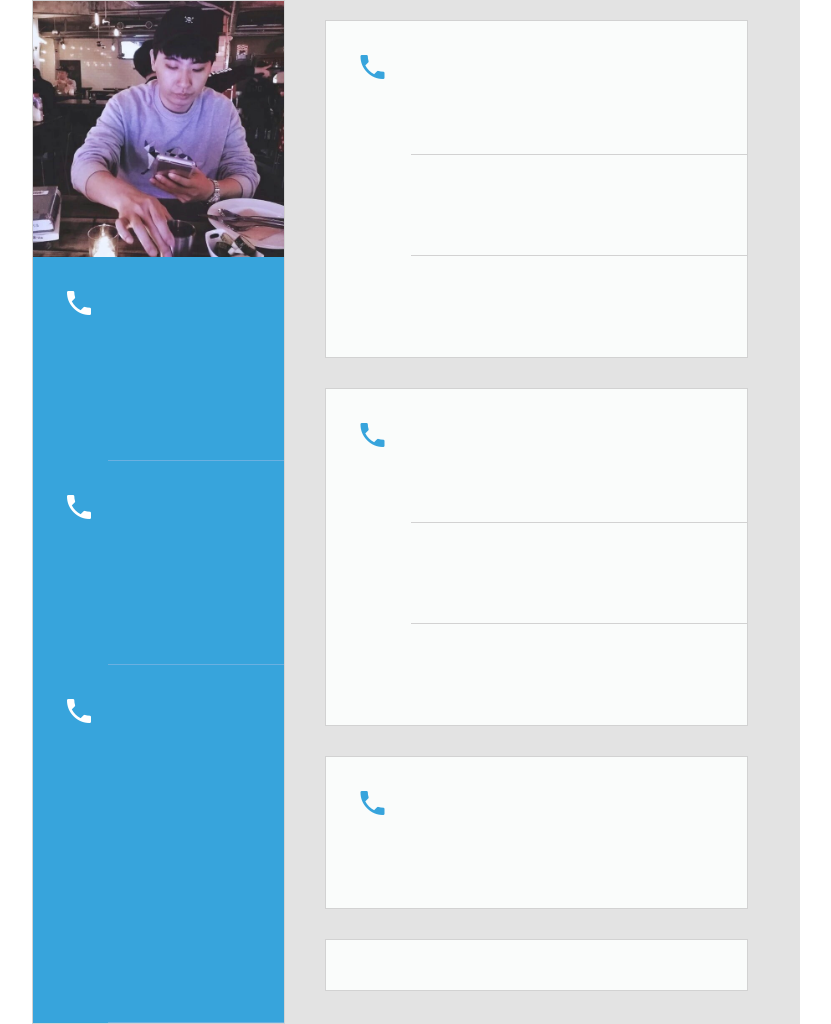
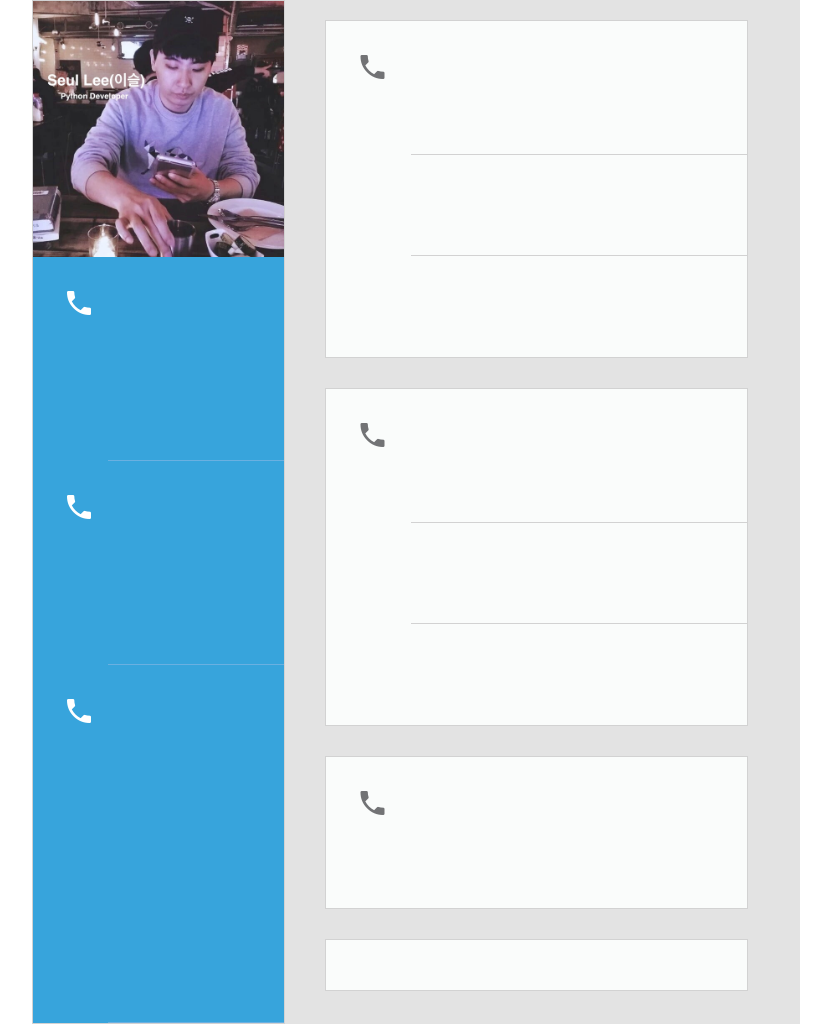
Before and after one commit to lee-seul/lee-seul.github.com, a Jekyll site: the page resume.html, which Jekyll copies as it is, in a window 1280 px wide. Shown: the whole page, without its empty margins (224-1055 px from the left). Built offline with Jekyll 4.4.1, drawn with Linux system fonts in a browser that asks for light colours.

Commit message:
[Resume]프로필 사진 수정

```diff
--- a/resume.css
+++ b/resume.css
@@ -169,3 +169,4 @@
 .material-icons.md-32 { font-size: 32px; }
 .material-icons.md-light { color: rgba(255, 255, 255, 1); }
 .material-icons.md-blue { color: rgba(55, 164, 220, 1); }
+.material-icons.md-black { color: rgba(114, 115, 117, 1); }
--- a/resume.html
+++ b/resume.html
@@ -73,7 +73,7 @@
   <div id="right-container-one" class="container-right">
 
     <div id="right-inside-icons">
-      <i class="material-icons md-32 md-blue">phone</i>
+      <i class="material-icons md-32 md-black">phone</i>
     </div>
 
     <div id="right-inside-text">
@@ -94,7 +94,7 @@
   <div id="right-container-two" class="container-right">
 
      <div id="right-inside-icons">
-      <i class="material-icons md-32 md-blue">phone</i>
+      <i class="material-icons md-32 md-black">phone</i>
     </div>
 
     <div id="right-inside-text">
@@ -114,7 +114,7 @@
   <div id="right-container-three" class="container-right">
 
      <div id="right-inside-icons">
-      <i class="material-icons md-32 md-blue">phone</i>
+      <i class="material-icons md-32 md-black">phone</i>
     </div>
 
     <div id="right-inside-text">
```
Also changed, not shown: profile.jpg.
